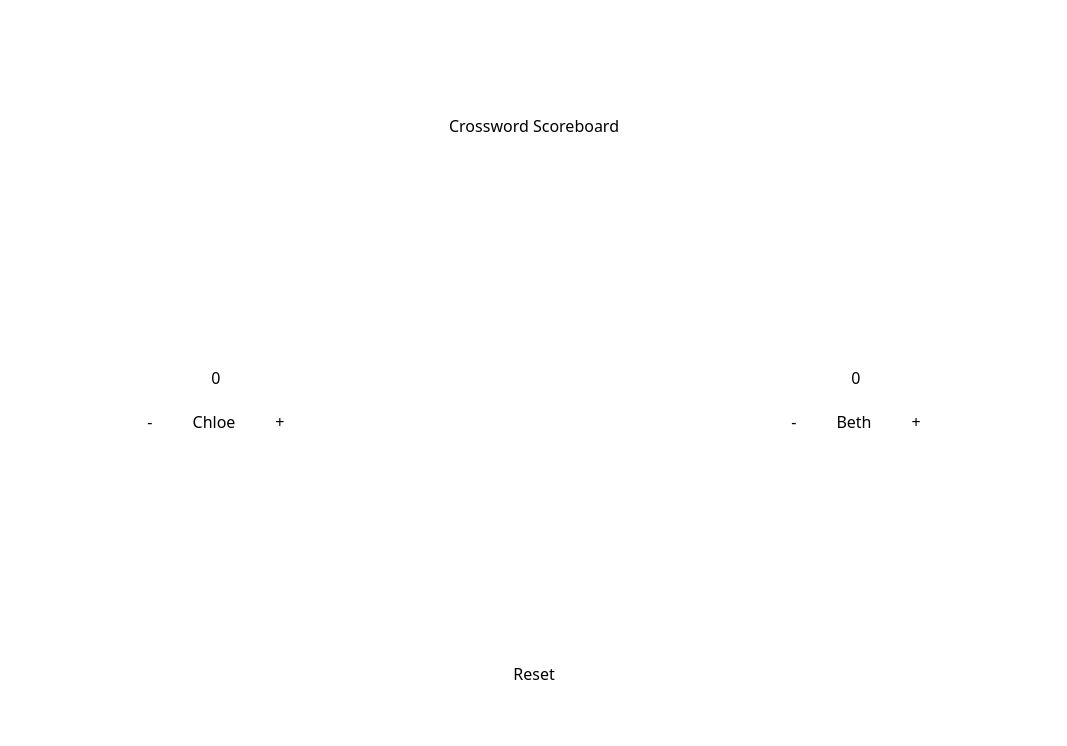
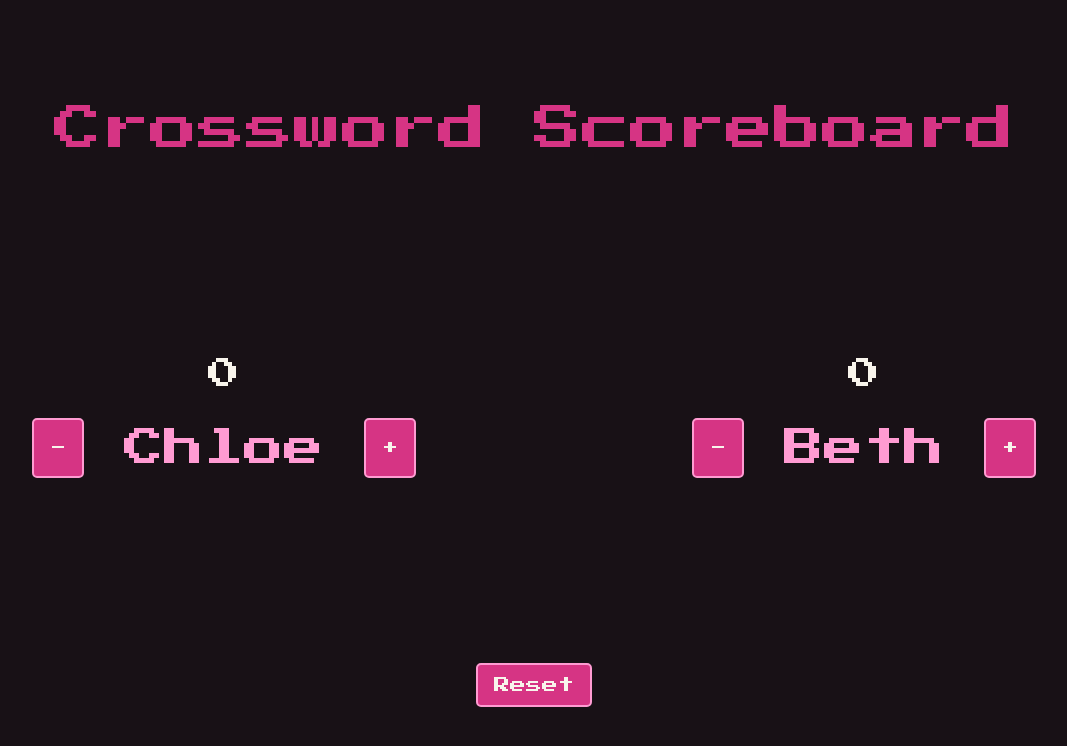
Before and after one commit to bethpritchard/crossword-scoreboard-2, a React (Vite) app: page / in a window 1280 px wide. Shown: the top 746 px of the page, without its empty margins (106-1173 px from the left). Built offline with nearby package versions, Linux system fonts and the light colour scheme.

Commit message:
Add styling

```diff
--- a/src/globals.css
+++ b/src/globals.css
@@ -14,12 +14,36 @@
 body {
   min-width: 320px;
   min-height: 100vh;
-  /* background-color: var(--color-black);
-  color: var(--color-tertiary); */
+  background-color: var(--color-black);
+  color: var(--color-tertiary);
+  font-family: "Press Start 2P", system-ui, sans-serif;
 }
 
-/* h1 {
+h1 {
   font-size: 3em;
-  font-family: "Press Start 2P", system-ui, sans-serif;
   color: var(--color-hot-pink);
-} */
+}
+
+h2 {
+  font-size: 2.5em;
+  color: var(--color-pink);
+}
+
+p {
+  font-size: 2em;
+  color: var(--color-white);
+}
+
+button {
+  font-size: 1em;
+  color: var(--color-white);
+  background-color: var(--color-hot-pink);
+  border: 2px solid var(--color-pink);
+  border-radius: 5px;
+  padding: 0.5em 1em;
+  cursor: pointer;
+}
+
+button:hover {
+  background-color: var(--color-pink);
+}
```
Also changed, not shown: 1 other file (tests, documents, lock files or other folders).
